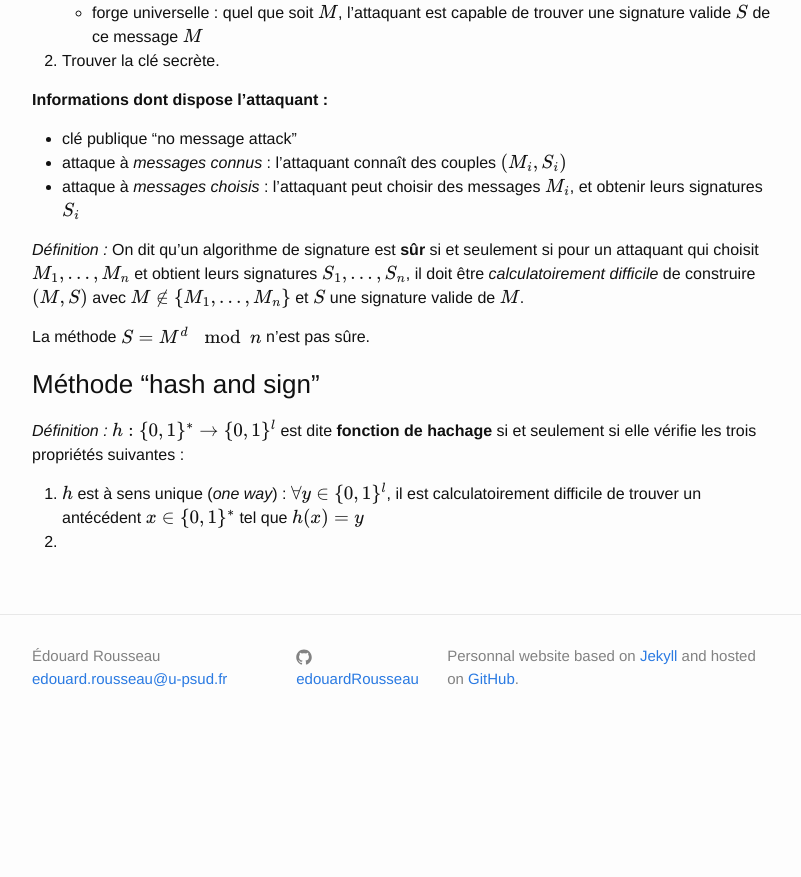
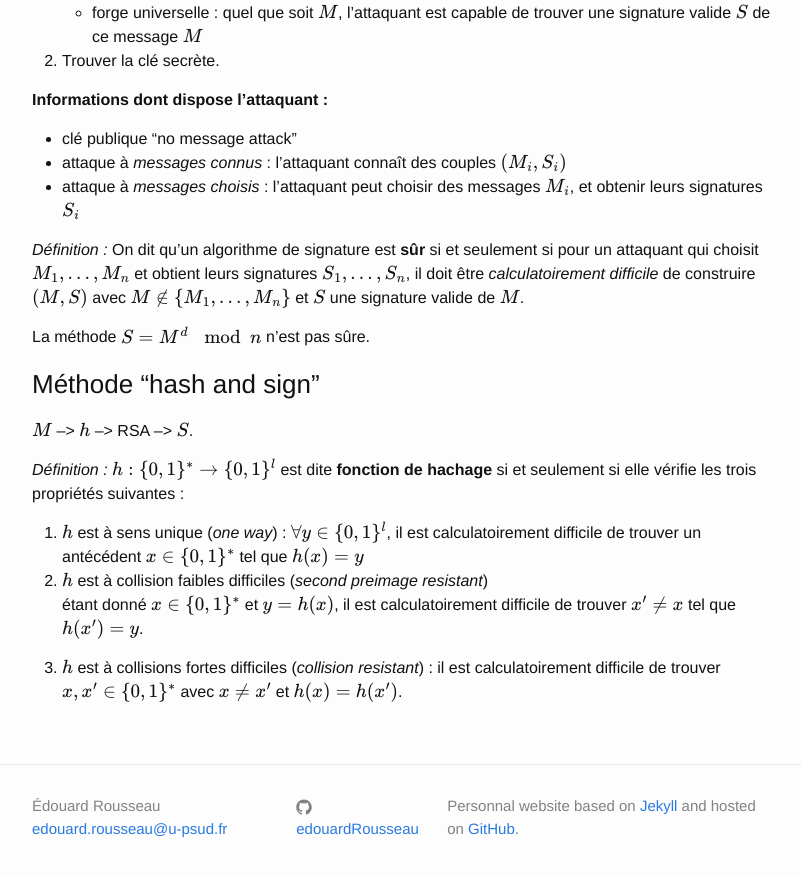
Before and after one commit to erou/erou.github.io, a Jekyll site: the page built from crypto.md, in a window 1280 px wide and 900 px high, scrolled down 640 px. Shown: the top 877 px of the window, without its empty margins (238-1039 px from the left). Built offline with Jekyll 4.4.1, drawn with Linux system fonts in a browser that asks for light colours; our own code applies the rules of GitHub Pages for plain Markdown files; formulas are drawn with MathJax 3; before the commit the page ends 1390 px from its top, so only the background shows below that.

Commit message:
cours crypto

```diff
--- a/crypto.md
+++ b/crypto.md
@@ -52,10 +52,17 @@ La méthode $S=M^d\mod n$ n'est pas sûre.
 
 ### Méthode "hash and sign"
 
+$M$ --> $h$ --> RSA --> $S$.
+
 *Définition :* $h:\\{0,1\\}^*\rightarrow\\{0,1\\}^l$ est dite **fonction
 de hachage** si et seulement si elle vérifie les trois propriétés
 suivantes :
 1. $h$ est à sens unique (*one way*) : $\forall y \in \\{0,1\\}^l$, il
    est calculatoirement difficile de trouver un antécédent
 $x\in\\{0,1\\}^*$ tel que $h(x)=y$
-2.
+2. $h$ est à collision faibles difficiles (*second preimage resistant*)
+   : étant donné $x\in\\{0,1\\}^*$ et $y=h(x)$, il est calculatoirement
+difficile de trouver $x'\neq x$ tel que $h(x')=y$.
+3. $h$ est à collisions fortes difficiles (*collision resistant*) : il
+   est calculatoirement difficile de trouver $x,x'\in\\{0,1\\}^*$ avec
+$x\neq x'$ et $h(x)=h(x')$.
```
